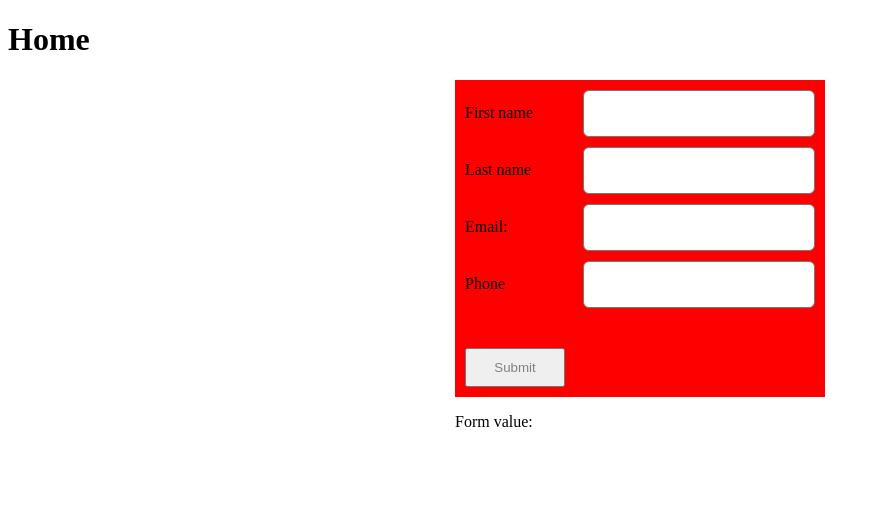
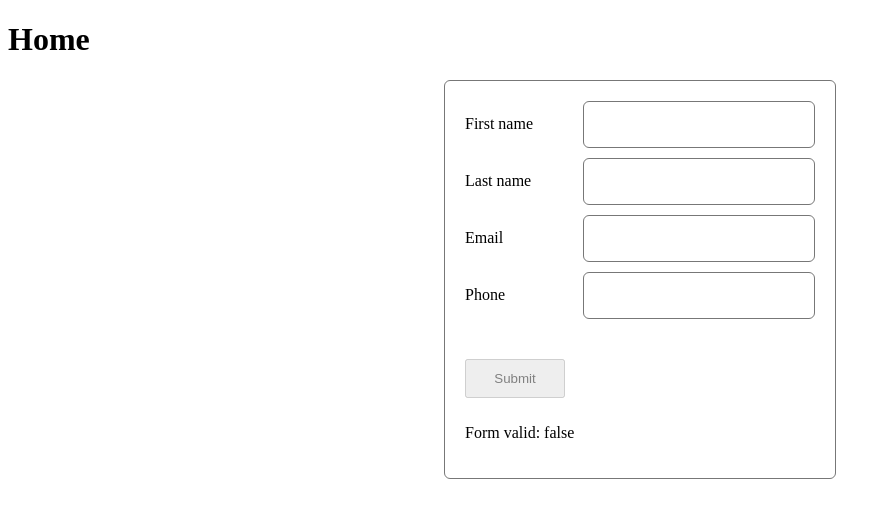
Before and after one commit to Dhouha-ma/new-angular-test, an Angular app: page / in a window 1280 px wide. Shown: the top 518 px of the page, without its empty margins (0-891 px from the left). Built offline with nearby package versions, Linux system fonts and the light colour scheme.

Commit message:
user input validation

```diff
--- a/src/app/components/shared/button/button.html
+++ b/src/app/components/shared/button/button.html
@@ -1 +1,3 @@
-<button class="button" type="button" (click)="handleClick()">{{label}}</button>
+<button class="button" type="button" (click)="handleClick()" [disabled]="disabled">
+  {{ label }}
+</button>
--- a/src/app/components/shared/button/button.ts
+++ b/src/app/components/shared/button/button.ts
@@ -7,9 +7,10 @@ import { Component, EventEmitter, Input, Output } from '@angular/core';
   styleUrl: './button.scss',
 })
 export class Button {
- @Input() label = "";
+  @Input() label = '';
+  @Input() disabled = false;
 
- @Output() clicked = new EventEmitter<void>();
+  @Output() clicked = new EventEmitter<void>();
 
   public handleClick() {
     this.clicked.emit();
--- a/src/app/components/shared/form-input/form-input.html
+++ b/src/app/components/shared/form-input/form-input.html
@@ -1 +1,7 @@
-<input class="input" type="text" name="name" />
+<input
+  class="input"
+  [value]="value"
+  (input)="onChange($any($event.target).value)"
+  (blur)="onTouched()"
+  [disabled]="disabled"
+/>
--- a/src/app/components/shared/form-input/form-input.ts
+++ b/src/app/components/shared/form-input/form-input.ts
@@ -1,9 +1,40 @@
-import { Component } from '@angular/core';
+import { Component, forwardRef } from '@angular/core';
+import {
+  NG_VALUE_ACCESSOR,
+  ControlValueAccessor,
+  FormsModule,
+  ReactiveFormsModule,
+} from '@angular/forms';
 
 @Component({
   selector: 'app-form-input',
-  imports: [],
   templateUrl: './form-input.html',
   styleUrl: './form-input.scss',
+  imports: [FormsModule, ReactiveFormsModule],
+  providers: [
+    {
+      provide: NG_VALUE_ACCESSOR,
+      useExisting: forwardRef(() => FormInput),
+      multi: true,
+    },
+  ],
 })
-export class FormInput {}
+export class FormInput implements ControlValueAccessor {
+  value = '';
+  disabled = false;
+
+  onChange = (value: any) => {};
+  onTouched = () => {};
+
+  writeValue(value: any) {
+    this.value = value ?? '';
+  }
+
+  registerOnChange(fn: any) {
+    this.onChange = fn;
+  }
+
+  registerOnTouched(fn: any) {
+    this.onTouched = fn;
+  }
+}
--- a/src/app/components/user-form/user-form.html
+++ b/src/app/components/user-form/user-form.html
@@ -1,27 +1,31 @@
-<form #userForm class="user-form">
+<form [formGroup]="userForm" class="user-form">
   <div class="user-input">
     <label>First name</label>
-    <app-form-input></app-form-input>
+    <app-form-input formControlName="firstName"></app-form-input>
   </div>
 
   <div class="user-input">
     <label>Last name</label>
-    <app-form-input></app-form-input>
+    <app-form-input formControlName="lastName"></app-form-input>
   </div>
 
   <div class="user-input">
-    <label>Email:</label>
-    <app-form-input></app-form-input>
+    <label>Email</label>
+    <app-form-input formControlName="email"></app-form-input>
   </div>
 
   <div class="user-input">
     <label>Phone</label>
-    <app-form-input></app-form-input>
+    <app-form-input formControlName="phone"></app-form-input>
   </div>
 
   <div class="submit-button">
-    <app-button label="Submit" (clicked)="onButtonClick()"></app-button>
+    <app-button
+      label="Submit"
+      (clicked)="onButtonClick()"
+      [disabled]="!userForm.valid"
+    ></app-button>
   </div>
+
+  <p>Form valid: {{ userForm.valid }}</p>
 </form>
-
-<p>Form value:</p>
--- a/src/app/components/user-form/user-form.scss
+++ b/src/app/components/user-form/user-form.scss
@@ -1,12 +1,13 @@
 .user-form {
   display: flex;
   width: 350px;
-  background-color: red;
   flex-wrap: wrap;
   justify-content: flex-start;
   flex-direction: column;
   gap: 10px;
-  padding: 10px;
+  padding: 20px;
+  border: 1px solid #777;
+  border-radius: 6px;
 }
 
 .user-input {
@@ -15,6 +16,6 @@
   align-items: center;
 }
 
-.submit-button{
+.submit-button {
   margin-top: 30px;
 }
--- a/src/app/components/user-form/user-form.ts
+++ b/src/app/components/user-form/user-form.ts
@@ -2,16 +2,29 @@ import { Component } from '@angular/core';
 
 import { FormInput } from '../shared/form-input/form-input';
 import { Button } from '../shared/button/button';
+import { FormControl, FormGroup, ReactiveFormsModule, Validators } from '@angular/forms';
+import { UserFormControls } from '../../types/user.type';
 
 @Component({
   selector: 'app-user-form',
-  imports: [FormInput, Button],
+  imports: [FormInput, Button, ReactiveFormsModule],
   templateUrl: './user-form.html',
   styleUrl: './user-form.scss',
 })
 export class UserForm {
+  public userForm: FormGroup<UserFormControls>;
+
+  constructor() {
+    this.userForm = new FormGroup<UserFormControls>({
+      firstName: new FormControl('', Validators.required),
+      lastName: new FormControl('', Validators.required),
+      email: new FormControl('', [Validators.required]), //Validators.email
+      phone: new FormControl('', Validators.required),
+    });
+  }
 
   public onButtonClick() {
     console.log('Button clicked!');
+    console.log(this.userForm);
   }
 }
```
Also changed, not shown: src/app/types/user.type.ts (added, +8 -0 lines).
